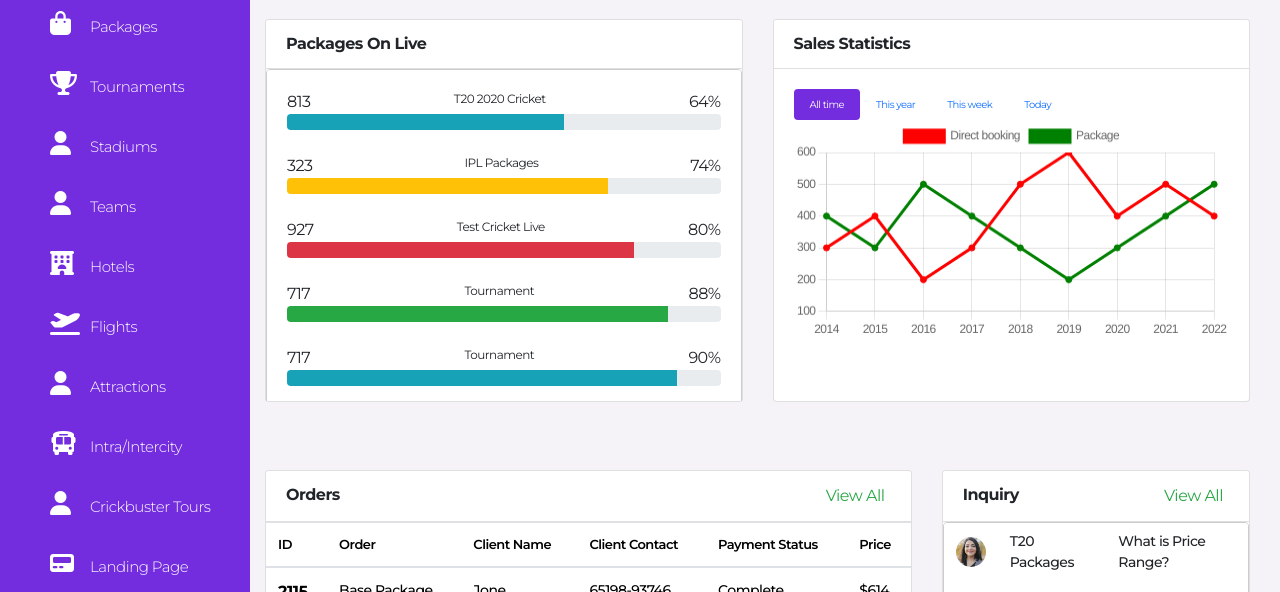
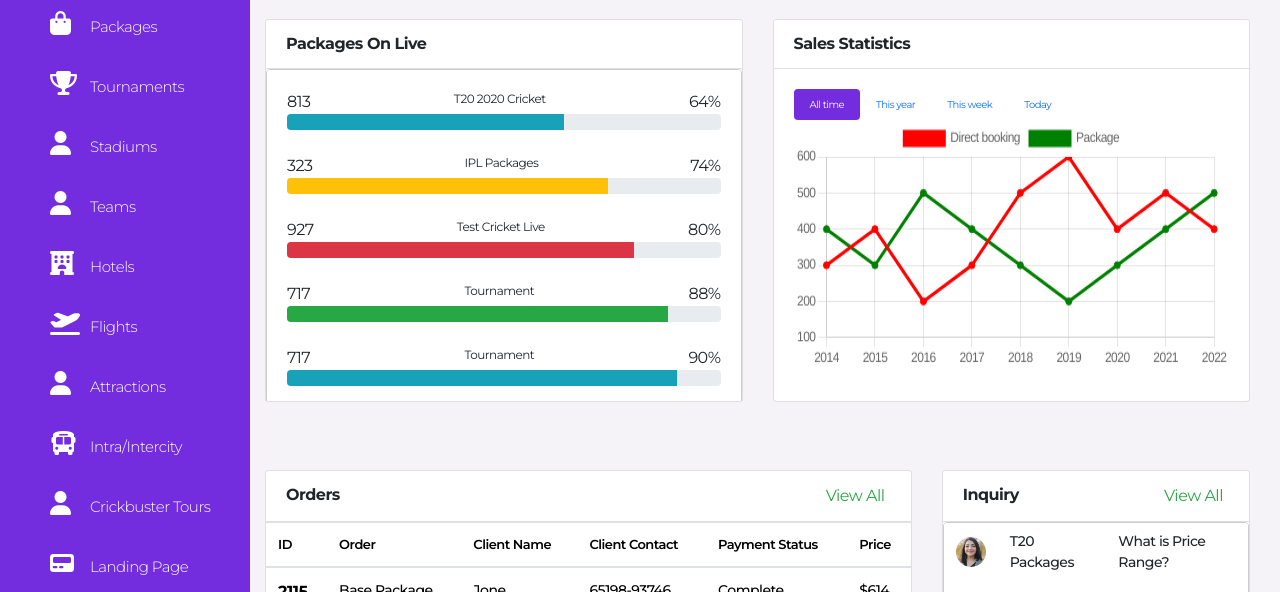
Before and after one commit to BasiKanchana/crickbuster, a plain HTML site: page index.html in a window 1280 px wide. Shown: the part 163-755 px from the top of the page. Drawn offline with nearby package versions, Linux system fonts and the light colour scheme.

Commit message:
add graph changes

```diff
--- a/css/style.css
+++ b/css/style.css
@@ -2030,8 +2030,8 @@ tbody td img {
   border-bottom: 2px solid #dbd8d8;
 }
 #salesChart {
-  width: 100%;
-  height: 220px !important ;
+  width: 100% !important;
+  height: 250px !important ;
 }
 .input-checkin {
   border: 1px solid #a7a7a7fa;
@@ -2128,5 +2128,7 @@ tbody td img {
 .double-table{
   margin-top: -50px !important;
 }
-
+.progress-bar{
+  /* height: 10px !important; */
+}
 /* Add Double Banner End*/
```
Also changed, not shown: index.html (+1 -1 lines).
